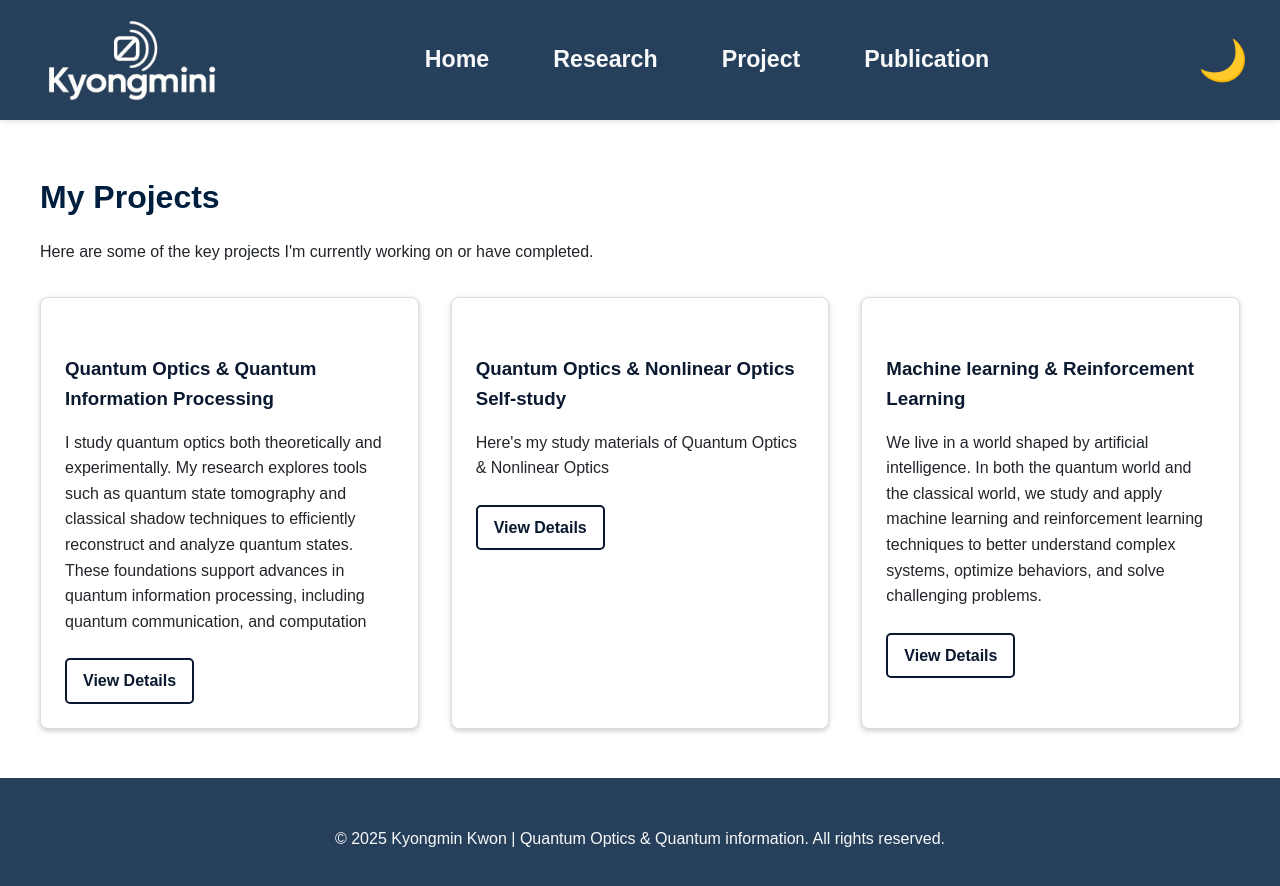
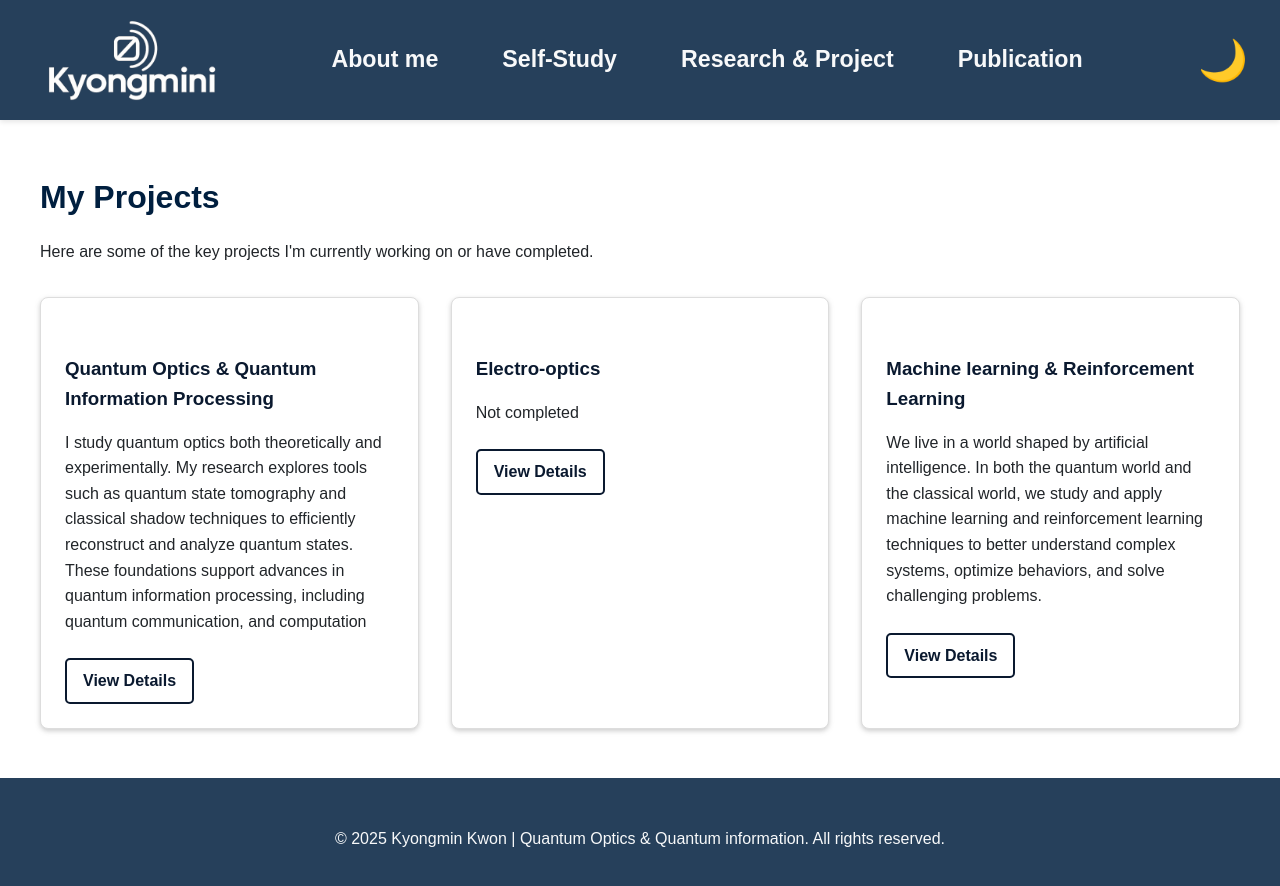
Before and after one commit to kyongmini/kyongmini.github.io, a Jekyll site: the page built from projects.md, in a window 1280 px wide. Shown: the top 886 px of the page. Built offline with Jekyll 4.4.1, drawn with Linux system fonts in a browser that asks for light colours.

```diff
--- a/_includes/header.html
+++ b/_includes/header.html
@@ -7,9 +7,9 @@
         </div>
         <nav class="main-nav">
             <ul>
-                <li><a href="/">Home</a></li>
-                <li><a href="/research/">Research</a></li>
-                <li><a href="/projects/">Project</a></li>
+                <li><a href="/aboutme/">About me</a></li>
+                <li><a href="/study/">Self-Study</a></li>
+                <li><a href="/projects/">Research & Project</a></li>
                 <li><a href="/publications/">Publication</a></li>
             </ul>
 
--- a/projects.md
+++ b/projects.md
@@ -15,8 +15,8 @@ permalink: /projects/
             <a href="#" class="button">View Details</a>
         </div>
         <div class="project-item">
-            <h3>Quantum Optics & Nonlinear Optics Self-study</h3>
-            <p>Here's my study materials of Quantum Optics & Nonlinear Optics</p>
+            <h3>Electro-optics</h3>
+            <p>Not completed</p>
             <a href="/projects/QONOstudy/" class="button">View Details</a>
         </div>
         <div class="project-item">
```
Also changed, not shown: QONOstudy.md (deleted, +0 -70 lines), aboutme.md (renamed from research.md, +1 -1 lines), index.md (+1 -6 lines), study.md (added, +126 -0 lines).
